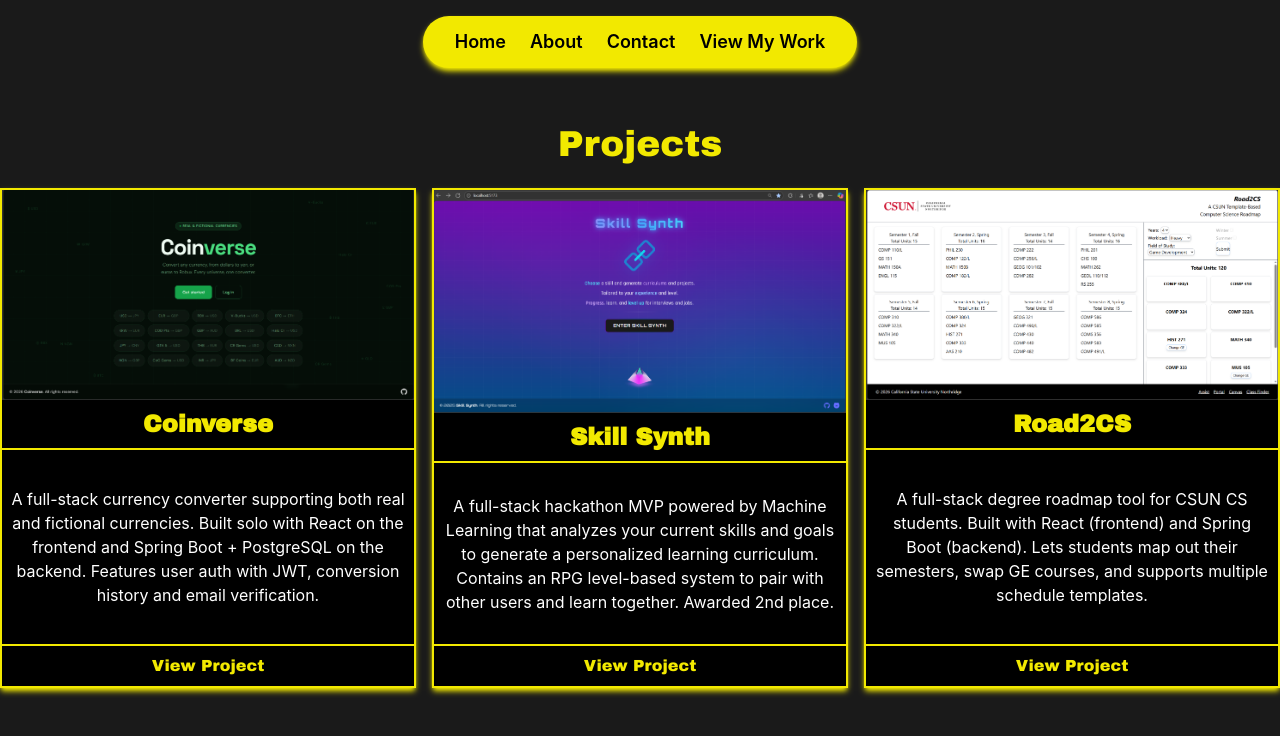
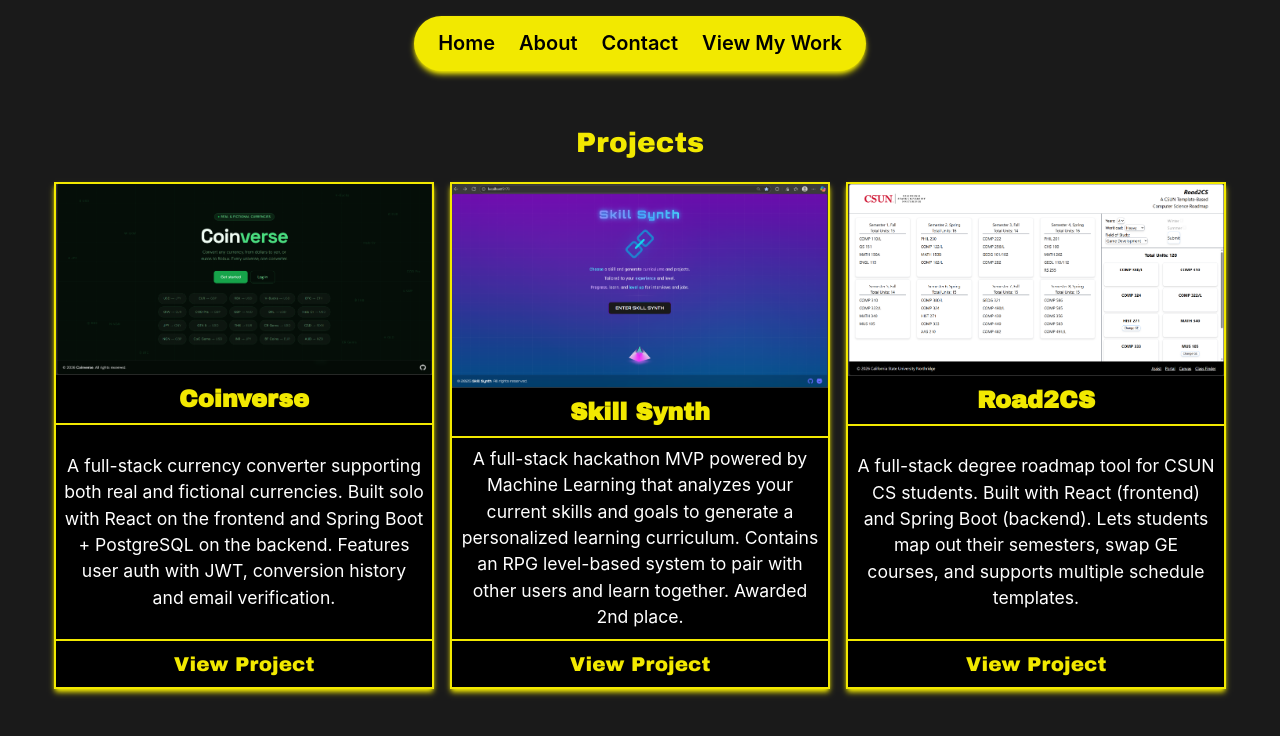
Before and after one commit to AlexRz101/Personal-Portfolio, a React (Vite) app in the folder Portfolio/: page /view-my-work in a window 1280 px wide. Shown: the top 736 px of the page. Built offline with nearby package versions, Linux system fonts and the light colour scheme.

Commit message:
Projects is responsive

```diff
--- a/Portfolio/src/components/ImageCard.tsx
+++ b/Portfolio/src/components/ImageCard.tsx
@@ -1,3 +1,5 @@
+import '../styles/ImageCard.css';
+
 type ImageCardProps = {
     projectName: string;
     image: string;
@@ -27,7 +29,7 @@
 }: ImageCardProps) {
 
     return (
-        <div className={`responsive-card min-h-[500px] shadow-md ${shadowColor} ${outerBorderColor} p-0.5`}>
+        <div className={`responsive-card shadow-md ${shadowColor} ${outerBorderColor} p-0.5`}>
 
             <div className={`flex flex-col items-center gap-2 h-full ${cardColor}`}>
 
--- a/Portfolio/src/styles/App.css
+++ b/Portfolio/src/styles/App.css
@@ -39,3 +39,73 @@
 .glitch-black:hover {
     color: #000000;
 }
+
+/* base (mobile) */
+.responsive-navbar ul {
+    gap: 0.75rem;
+    padding: 0.5rem 1rem;
+    font-size: 0.85rem;
+}
+
+/* tablet */
+@media (min-width: 768px) {
+    .responsive-navbar ul {
+        gap: 1rem;
+        padding: 0.6rem 1.25rem;
+        font-size: 0.95rem;
+    }
+}
+
+/* small laptop */
+@media (min-width: 1024px) {
+    .responsive-navbar ul {
+        gap: 1.5rem;
+        padding: 0.75rem 1.5rem;
+        font-size: 1rem;
+    }
+}
+
+/* 1280px short screens */
+@media (min-width: 1280px) {
+    .responsive-navbar ul {
+        gap: 1.5rem;
+        padding: 0.75rem 1.5rem;
+        font-size: 0.25rem;
+    }
+}
+
+/* large desktop */
+@media (min-width: 1536px) {
+    .responsive-navbar ul {
+        gap: 2rem;
+        padding: 1rem 2rem;
+        font-size: 1.25rem;
+    }
+}
+
+/* 1920px+ */
+@media (min-width: 1920px) {
+    .responsive-navbar ul {
+        gap: 2.5rem;
+        padding: 1.25rem 2.5rem;
+        font-size: 1.25rem;
+    }
+}
+
+/* 1920px+ short screens */
+@media (min-width: 1920px) and (max-height: 850px) {
+    .responsive-navbar ul {
+        gap: 1.5rem;
+        padding: 0.75rem 1.5rem;
+        font-size: 1rem;
+    }
+}
+
+/* 2560px+ */
+@media (min-width: 2560px) {
+    .responsive-navbar ul {
+        gap: 3rem;
+        padding: 1.5rem 3rem;
+        font-size: 1.75rem;
+    }
+}
--- a/Portfolio/src/styles/ImageCard.css
+++ b/Portfolio/src/styles/ImageCard.css
@@ -1,21 +1,51 @@
-/* Default size — leave your current design alone */
 .responsive-card {
     width: 100%;
-    min-height: 500px;
+}
+
+/* tablet */
+@media (min-width: 768px) {
+    .responsive-card {
+        width: 300px;
+        min-height: 500px;
+    }
+}
+
+/* small laptop */
+@media (min-width: 1024px) {
+    .responsive-card {
+        width: 320px;
+        min-height: 520px;
+    }
+}
+
+/* 1280px */
+@media (min-width: 1280px) {
+    .responsive-card {
+        width: 380px;
+        min-height: 450px;
+    }
+}
+
+/* large desktop */
+@media (min-width: 1536px) {
+    .responsive-card {
+        width: 490px;
+        min-height: 580px;
+    }
 }
 
 /* 1920px+ */
 @media (min-width: 1920px) {
     .responsive-card {
-        width: 200px;
-        min-height: 500px;
+        width: 610px;
+        min-height: 590px;
     }
 }
 
 /* 2560px+ */
 @media (min-width: 2560px) {
     .responsive-card {
-        width: 700px;
-        min-height: 500px;
+        width: 750px;
+        min-height: 750px;
     }
 }
--- a/Portfolio/src/styles/Projects.css
+++ b/Portfolio/src/styles/Projects.css
@@ -1,7 +1,84 @@
+/* tablet */
+@media (min-width: 768px)  {
+    h1 {
+        font-size: 2rem;
+    }
+
+    h2 {
+        font-size: 1.5rem;
+    }
+
+    p {
+        font-size: 1.25rem;
+    }
+
+    a {
+        font-size: 1.25rem;
+    }
+}
+
+/* small laptop */
+@media (min-width: 1024px) {
+    h1 {
+        font-size: 2rem;
+    }
+
+    h2 {
+        font-size: 1.5rem;
+    }
+
+    p {
+        font-size: 1.25rem;
+    }
+
+    a {
+        font-size: 1.25rem;
+    }
+}
+
+/* 1280px wide, height 800px or less */
+@media (min-width: 1280px) {
+
+    h1 {
+        font-size: 1.75rem;
+    }
+
+    h2 {
+        font-size: 1.5rem;
+    }
+
+    p {
+        font-size: 1.1rem;
+    }
+
+    a {
+        font-size: 1.25rem;
+    }
+}
+
 /* Large desktop */
 @media (min-width: 1536px) {
     h1 {
-        font-size: 4.5rem;
+        font-size: 2.5rem;
+    }
+
+    h2 {
+        font-size: 2rem;
+    }
+
+    p {
+        font-size: 1.3rem;
+    }
+
+    a {
+        font-size: 1.5rem;
+    }
+}
+
+/* 1920px+ */
+@media (min-width: 1920px) {
+    h1 {
+        font-size: 3rem;
     }
 
     h2 {
@@ -17,22 +94,21 @@
     }
 }
 
-/* 1920px+ */
-@media (min-width: 1920px) {
+@media (min-width: 1920px) and (max-height: 850px) {
     h1 {
-        font-size: 4rem;
+        font-size: 2rem;
     }
 
     h2 {
-        font-size: 3.25rem;
+        font-size: 1.75rem;
     }
 
     p {
-        font-size: 1.75rem;
+        font-size: 1.25rem;
     }
 
     a {
-        font-size: 1.75rem;
+        font-size: 1.5rem;
     }
 }
 
@@ -63,21 +139,33 @@
     }
 }
 
-.responsive-card {
-    width: 100%;
-    min-height: 500px;
-}
+/* 2560px+ */
+@media (min-width: 2560px) and (max-height: 850px) {
+    h1 {
+        gap: 1rem;
+        padding: 1rem 2.5rem;
+        font-size: 2.5rem;
+    }
 
-/* 1920px+ */
-@media (min-width: 1920px) {
-    .responsive-card {
-        width: 550px;
+    h2 {
+        gap: 2.5rem;
+        padding: 1.25rem 3rem;
+        font-size: 1.5rem;
+    }
+
+    p {
+        gap: 0.5rem;
+        padding: 1.25rem 3rem;
+        font-size: 1rem;
+    }
+
+    a {
+        gap: 2.5rem;
+        padding: 1.25rem 3rem;
+        font-size: 1.5rem;
     }
 }
 
-/* 2560px+ */
-@media (min-width: 2560px) {
-    .responsive-card {
-        width: 650px;
-    }
-}
+/* ── Preferences ── */
+@media (prefers-color-scheme: dark)    { }
+@media (prefers-reduced-motion: reduce) { }
```
